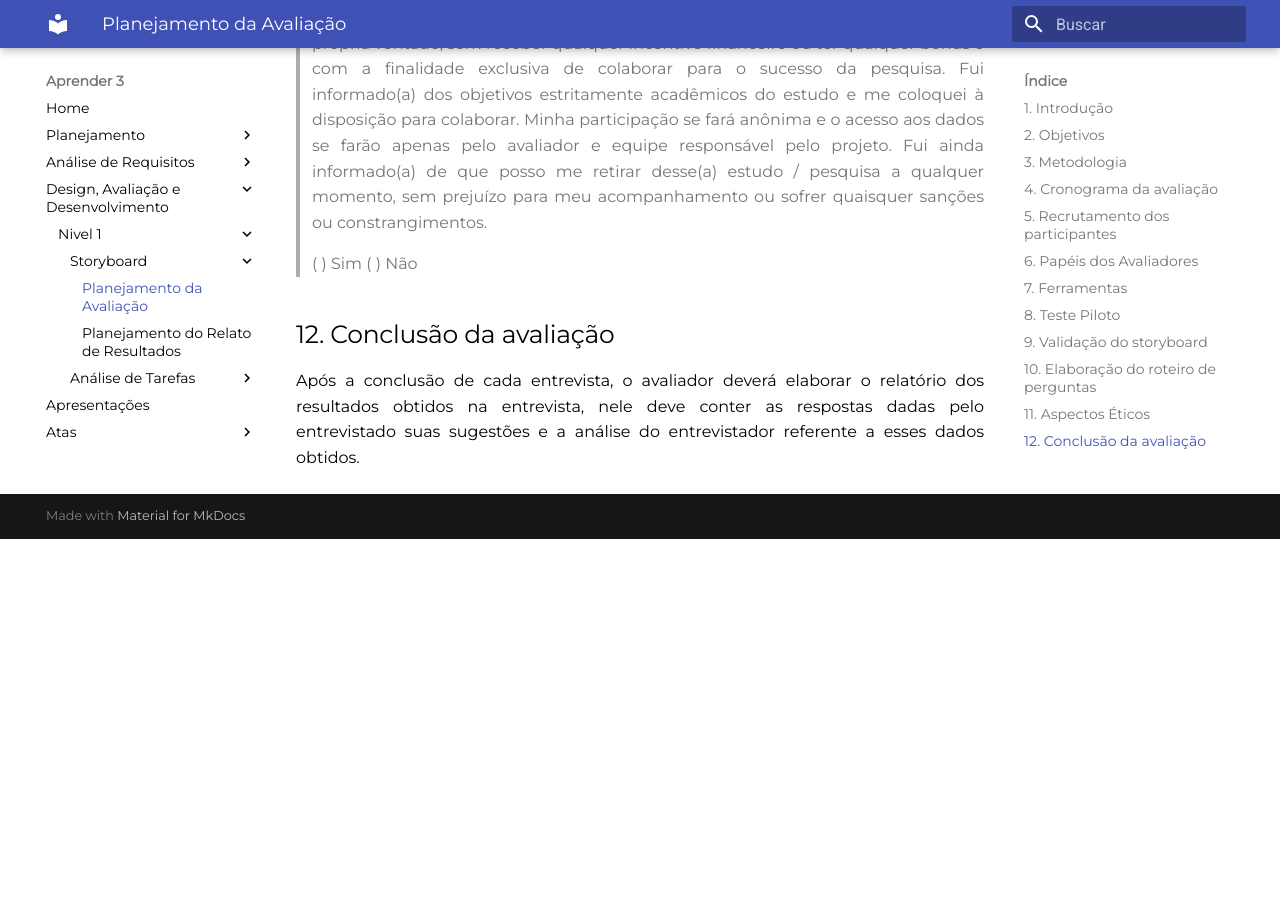
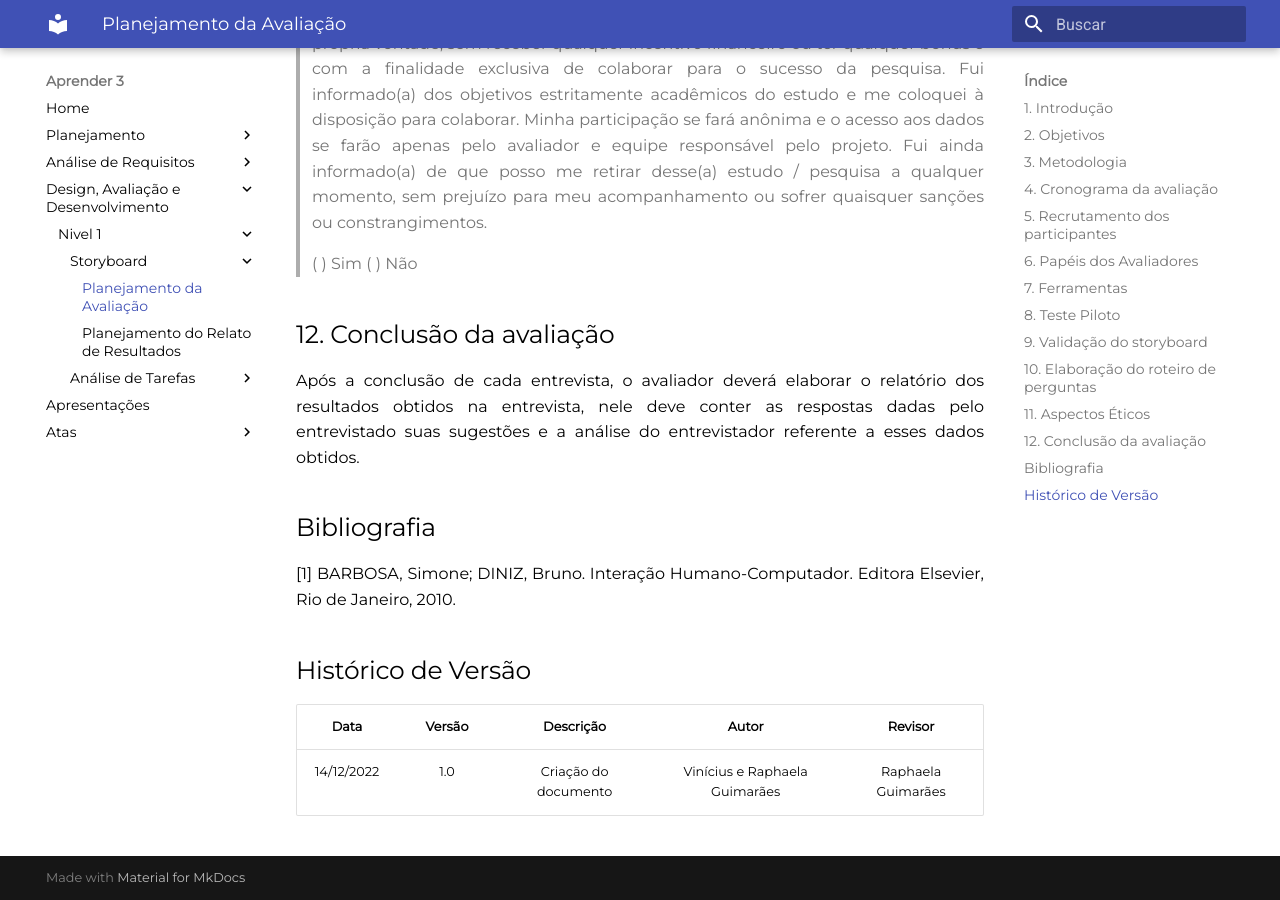
Before and after one commit to mdsreq-fga-unb/2022.2-Aprender3, an MkDocs documentation site: the page built from docs/DesignAvalDesenv/nivel1/storyboard/planeja_avalia_storyboard.md, in a window 1280 px wide and 900 px high, scrolled down 3361 px. Built offline with MkDocs 1.6.1 and Material for MkDocs 9.7.7, drawn with Linux system fonts in a browser that asks for light colours; before the commit the page ends 3900 px from its top, so only the background shows below that.

Commit message:
Update planeja_avalia_storyboard.md

```diff
--- a/docs/DesignAvalDesenv/nivel1/storyboard/planeja_avalia_storyboard.md
+++ b/docs/DesignAvalDesenv/nivel1/storyboard/planeja_avalia_storyboard.md
@@ -88,3 +88,13 @@ Para a realização das entrevistas, o avaliador deve apresentar o termo de cons
 ## 12. Conclusão da avaliação
 
 Após a conclusão de cada entrevista, o avaliador deverá elaborar o relatório dos resultados obtidos na entrevista, nele deve conter as respostas dadas pelo entrevistado suas sugestões e a análise do entrevistador referente a esses dados obtidos.
+
+## Bibliografia
+
+[1] BARBOSA, Simone; DINIZ, Bruno. Interação Humano-Computador. Editora Elsevier, Rio de Janeiro, 2010.
+
+## Histórico de Versão
+
+| Data       | Versão | Descrição            | Autor             | Revisor |
+|:----------:|:------:|:--------------------:|:-----------------:|:-------:|
+|14/12/2022  | 1.0 | Criação do documento| Vinícius e Raphaela Guimarães | Raphaela Guimarães |
```
